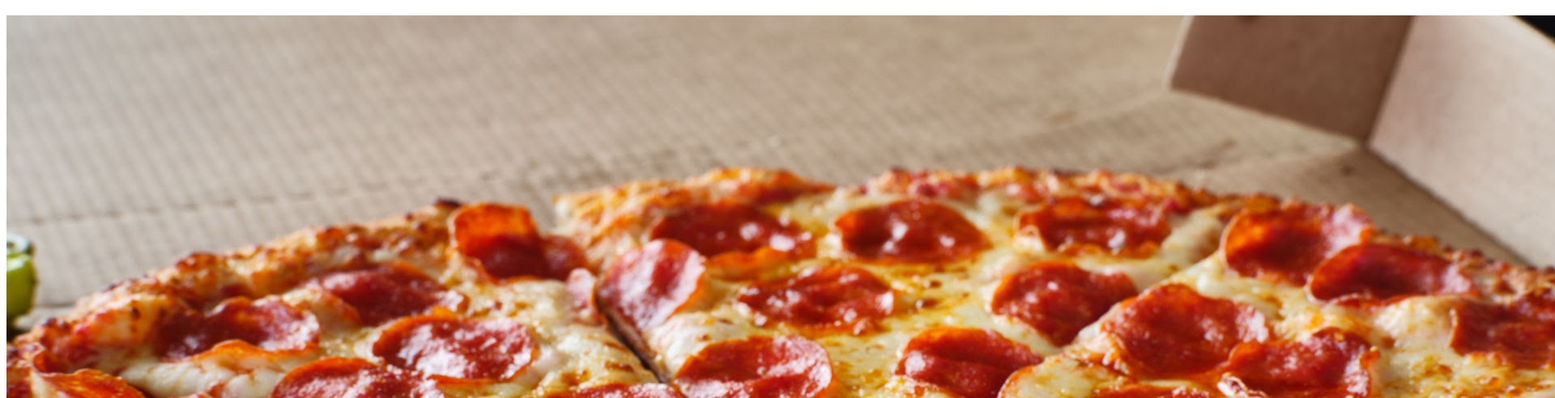
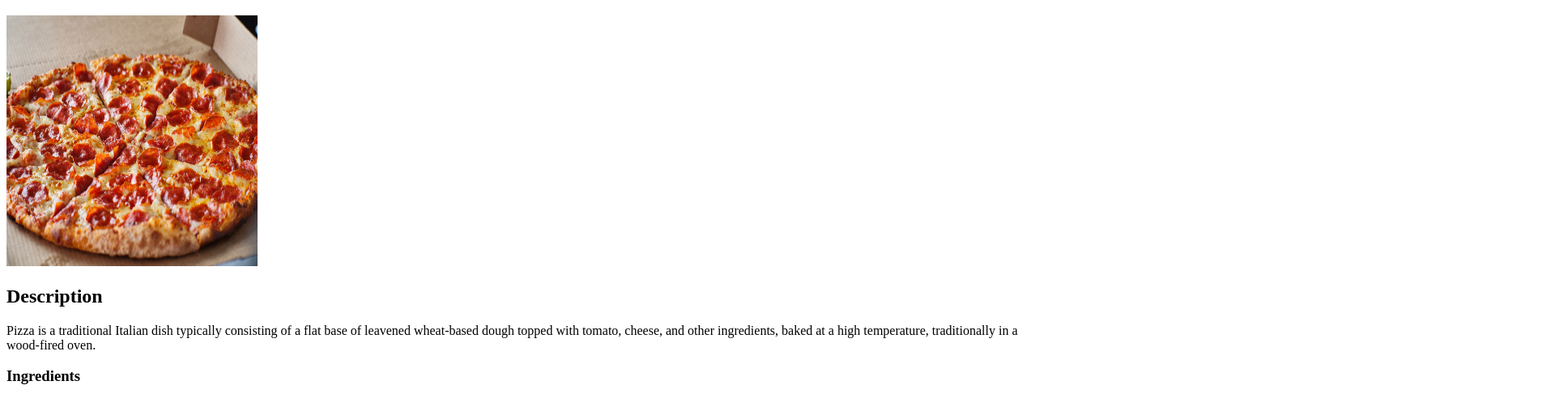
Before and after one commit to vvillino/odin-recipes, a plain HTML site: page recipes/pizza.html in a window 1280 px wide. Shown: the part 61-553 px from the top of the page at 81% size, 1920 px wide, since content can reach past the window. Drawn offline with Linux system fonts and the light colour scheme.

Commit message:
Aggiunti i parametri relativi a Larghezza e Altezza della foto

```diff
--- a/recipes/pizza.html
+++ b/recipes/pizza.html
@@ -7,7 +7,7 @@
 </head>
 <body>
     <h1>Pizza</h1>
-    <img src="./Pizza.jpeg" alt="Pizza">
+    <img src="./Pizza.jpeg" alt="Pizza" height="310" width="310">
 <h2>Description</h2>
 <p>Pizza is a traditional Italian dish typically consisting of a flat base of leavened wheat-based dough topped with tomato, cheese, and other ingredients, baked at a high temperature, traditionally in a wood-fired oven.</p>
 <h3>Ingredients</h3>
```
